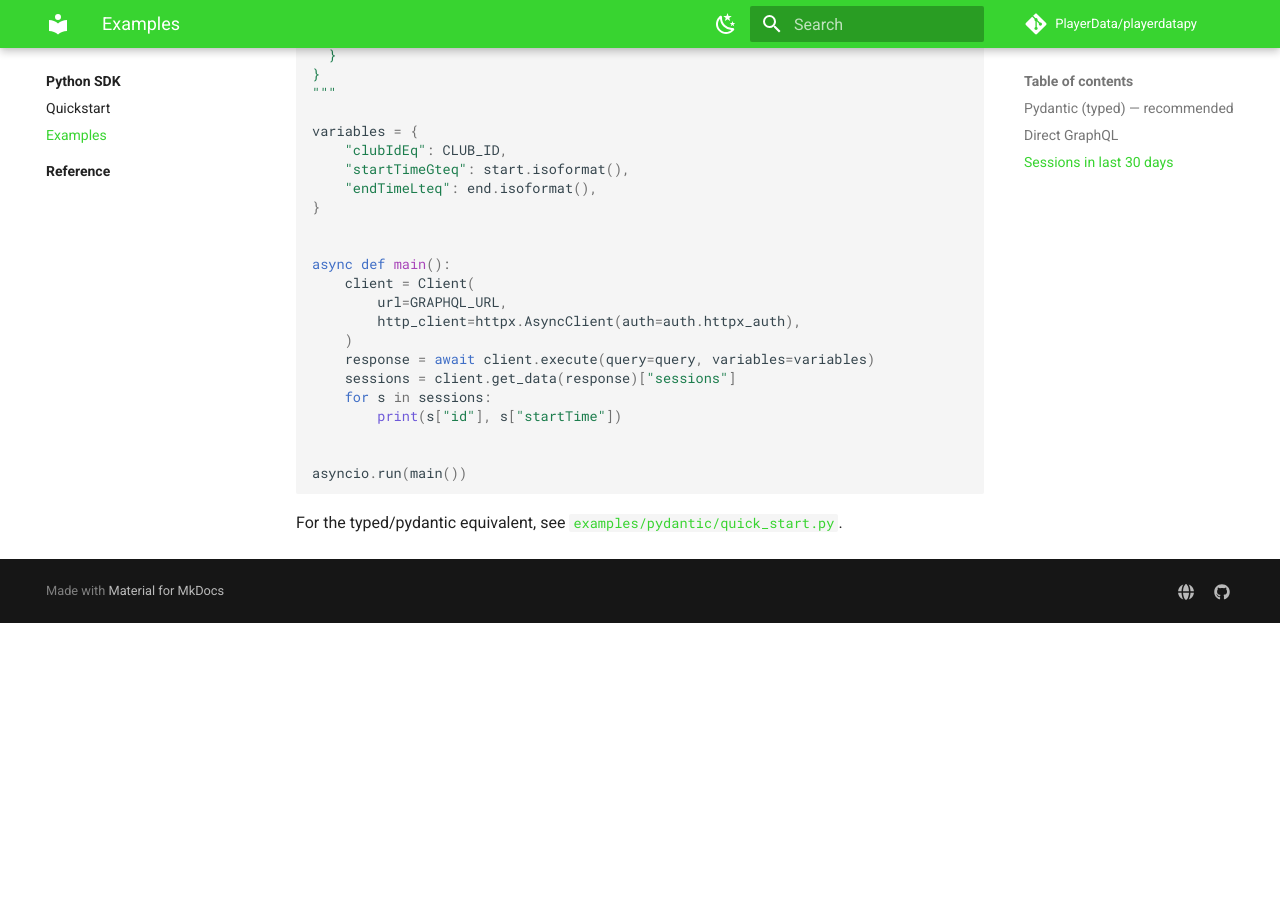
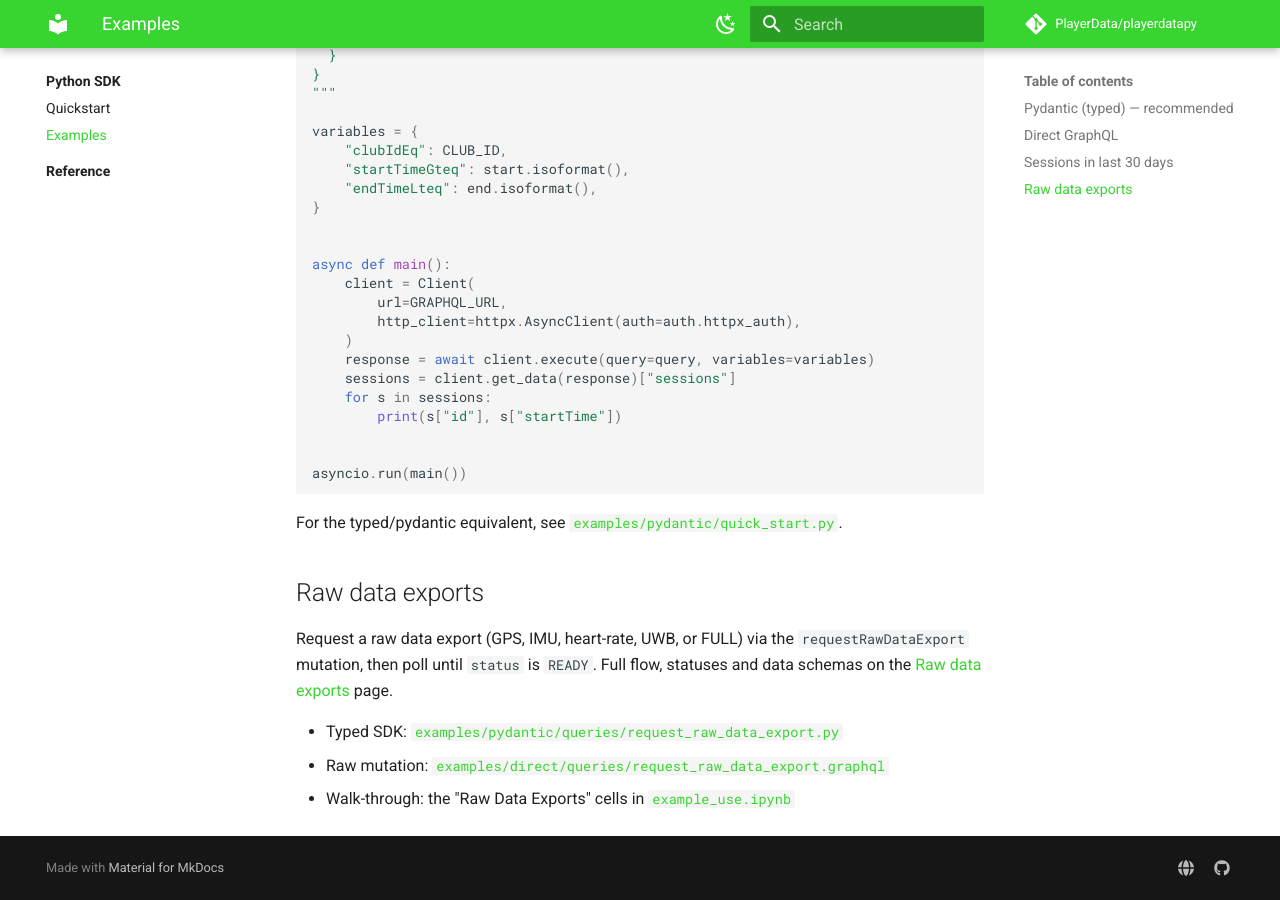
Before and after one commit to PlayerData/playerdatapy, an MkDocs documentation site: the page built from docs/examples.md, in a window 1280 px wide and 900 px high, scrolled down 1548 px. Built offline with MkDocs 1.6.1 and Material for MkDocs 9.7.7, drawn with Linux system fonts in a browser that asks for light colours; comment, search, counter and statistics services are not loaded; before the commit the page ends 2171 px from its top, so only the background shows below that.

Commit message:
docs: document requestRawDataExport flow
Point users at the new polling mutation for GPS, IMU,
heart-rate and UWB exports, and flag the existing
datafiles route as pending deprecation. Adds a dedicated
Raw data export page plus FAQ, metrics, examples and
notebook entries covering the request-poll-download flow.

````diff
--- a/docs/examples.md
+++ b/docs/examples.md
@@ -91,3 +91,11 @@ asyncio.run(main())
 ```
 
 For the typed/pydantic equivalent, see [`examples/pydantic/quick_start.py`](https://github.com/PlayerData/playerdatapy/blob/main/examples/pydantic/quick_start.py).
+
+## Raw data exports
+
+Request a raw data export (GPS, IMU, heart-rate, UWB, or FULL) via the `requestRawDataExport` mutation, then poll until `status` is `READY`. Full flow, statuses and data schemas on the [Raw data exports](raw-data.md) page.
+
+- Typed SDK: [`examples/pydantic/queries/request_raw_data_export.py`](https://github.com/PlayerData/playerdatapy/blob/main/examples/pydantic/queries/request_raw_data_export.py)
+- Raw mutation: [`examples/direct/queries/request_raw_data_export.graphql`](https://github.com/PlayerData/playerdatapy/blob/main/examples/direct/queries/request_raw_data_export.graphql)
+- Walk-through: the "Raw Data Exports" cells in [`example_use.ipynb`](https://github.com/PlayerData/playerdatapy/blob/main/examples/pydantic/example_use.ipynb)
````
Also changed, not shown: docs/faq.md (+6 -0 lines), examples/direct/README.md (+4 -0 lines).
